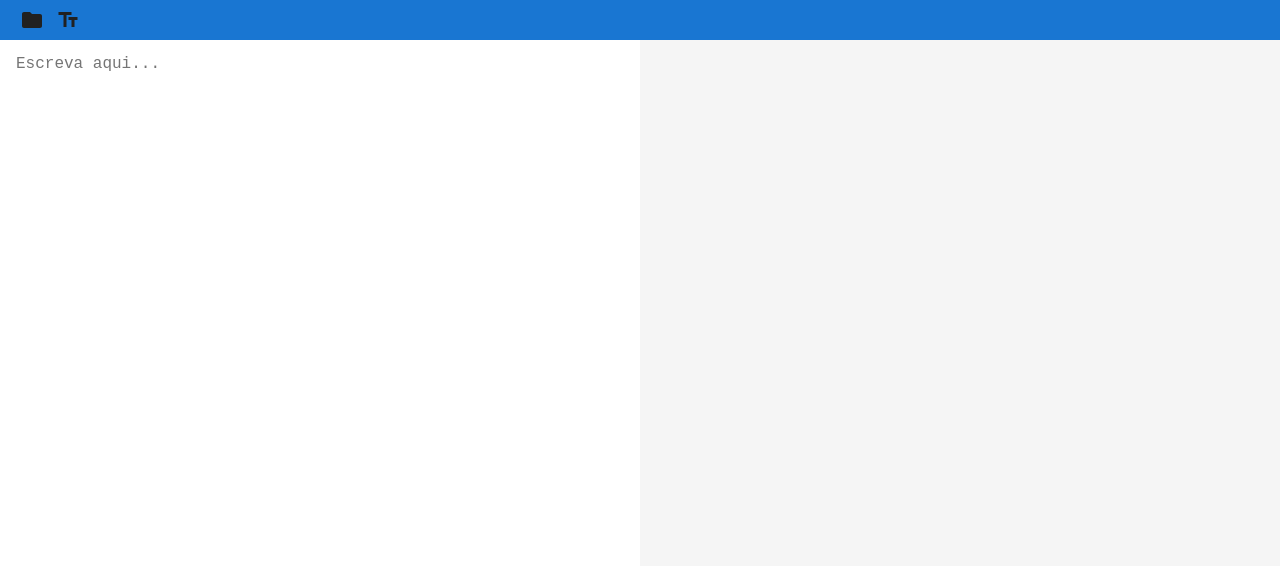
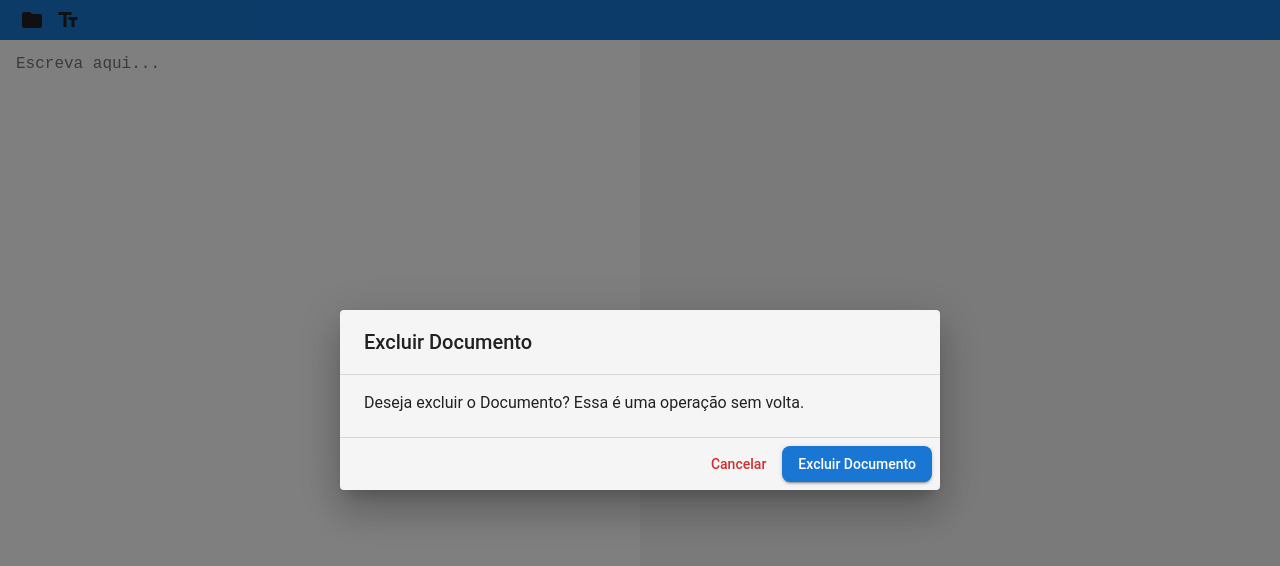
Before and after one commit to MarquesLazaro/Editor_Markdown, a Next.js app: page /1 in a window 1280 px wide. Both pictures are taken after a click on the button 1236 px from the left and 20 px from the top of the page. Shown: the top 566 px of the page. Built offline with nearby package versions, Linux system fonts and the light colour scheme; some icons are missing.

Commit message:
exclusã de elemento

```diff
--- a/app/components/ToolBar/ToolBar.tsx
+++ b/app/components/ToolBar/ToolBar.tsx
@@ -8,6 +8,13 @@ import {
   Alert,
   SlideProps,
   Slide,
+  Modal,
+  Typography,
+  Dialog,
+  DialogTitle,
+  DialogContent,
+  Button,
+  DialogActions,
 } from "@mui/material";
 
 import {
@@ -44,13 +51,13 @@ interface ToolBarProps {
   setContent: Dispatch<SetStateAction<string>>;
 }
 
-type TransitionProps = Omit<SlideProps, "direction">;
-
 const ToolBar = ({ ref, content, setContent }: ToolBarProps) => {
   const theme = useTheme();
   const router = useRouter();
-  const { updateDocument, currentDocument } = useDocumentsContext();
-  const [open, setOpen] = useState<boolean>(false);
+  const { updateDocument, deleteDocument, currentDocument } =
+    useDocumentsContext();
+  const [openSnackbar, setOpenSnackbar] = useState<boolean>(false);
+  const [openModal, setOpenModal] = useState<boolean>(false);
 
   const selectAndEditText = (editFn: (text: string) => string) => {
     return () => {
@@ -78,15 +85,60 @@ const ToolBar = ({ ref, content, setContent }: ToolBarProps) => {
   const handleSave = () => {
     if (currentDocument) {
       updateDocument(currentDocument.id, { content });
-      setOpen(true);
+      setOpenSnackbar(true);
     }
   };
 
-  const handleClose = () => {
-    setOpen(false);
+  const handleCloseSnackbar = () => {
+    setOpenSnackbar(false);
+  };
+
+  const handleOpenModal = () => {
+    setOpenModal(true);
+  };
+
+  const handleCloseModal = () => {
+    setOpenModal(false);
+  };
+
+  const handleDeleteDocument = () => {
+    if (currentDocument) {
+      deleteDocument(currentDocument.id);
+      router.push("/");
+    }
   };
 
   return (
+    <>
+      <Dialog
+        open={openModal}
+        onClose={handleCloseModal}
+        fullWidth
+        maxWidth="sm"
+      >
+        <DialogTitle>
+          <Typography variant="h6">Excluir Documento</Typography>
+        </DialogTitle>
+
+        <DialogContent dividers>
+          <Typography gutterBottom>
+            Deseja excluir o Documento? Essa é uma operação sem volta.
+          </Typography>
+        </DialogContent>
+
+        <DialogActions>
+          <Button onClick={handleCloseModal} color="error">
+            Cancelar
+          </Button>
+          <Button
+            onClick={handleDeleteDocument}
+            variant="contained"
+            color="primary"
+          >
+            Excluir Documento
+          </Button>
+        </DialogActions>
+      </Dialog>
       <AppBar
         position="static"
         elevation={0}
@@ -99,11 +151,11 @@ const ToolBar = ({ ref, content, setContent }: ToolBarProps) => {
           <Snackbar
             anchorOrigin={{ vertical: "bottom", horizontal: "right" }}
             autoHideDuration={5000}
-          open={open}
-          onClose={handleClose}
+            open={openSnackbar}
+            onClose={handleCloseSnackbar}
           >
             <Alert
-            onClose={handleClose}
+              onClose={handleCloseSnackbar}
               severity="success"
               variant="filled"
               sx={{ width: "100%" }}
@@ -161,12 +213,13 @@ const ToolBar = ({ ref, content, setContent }: ToolBarProps) => {
             <ToolBarButton onClick={handleSave}>
               <SaveIcon />
             </ToolBarButton>
-          <ToolBarButton onClick={() => {}}>
+            <ToolBarButton onClick={handleOpenModal}>
               <DeleteIcon />
             </ToolBarButton>
           </Box>
         </Toolbar>
       </AppBar>
+    </>
   );
 };
 
```
Lines whose indentation alone changed are shown as unchanged.
